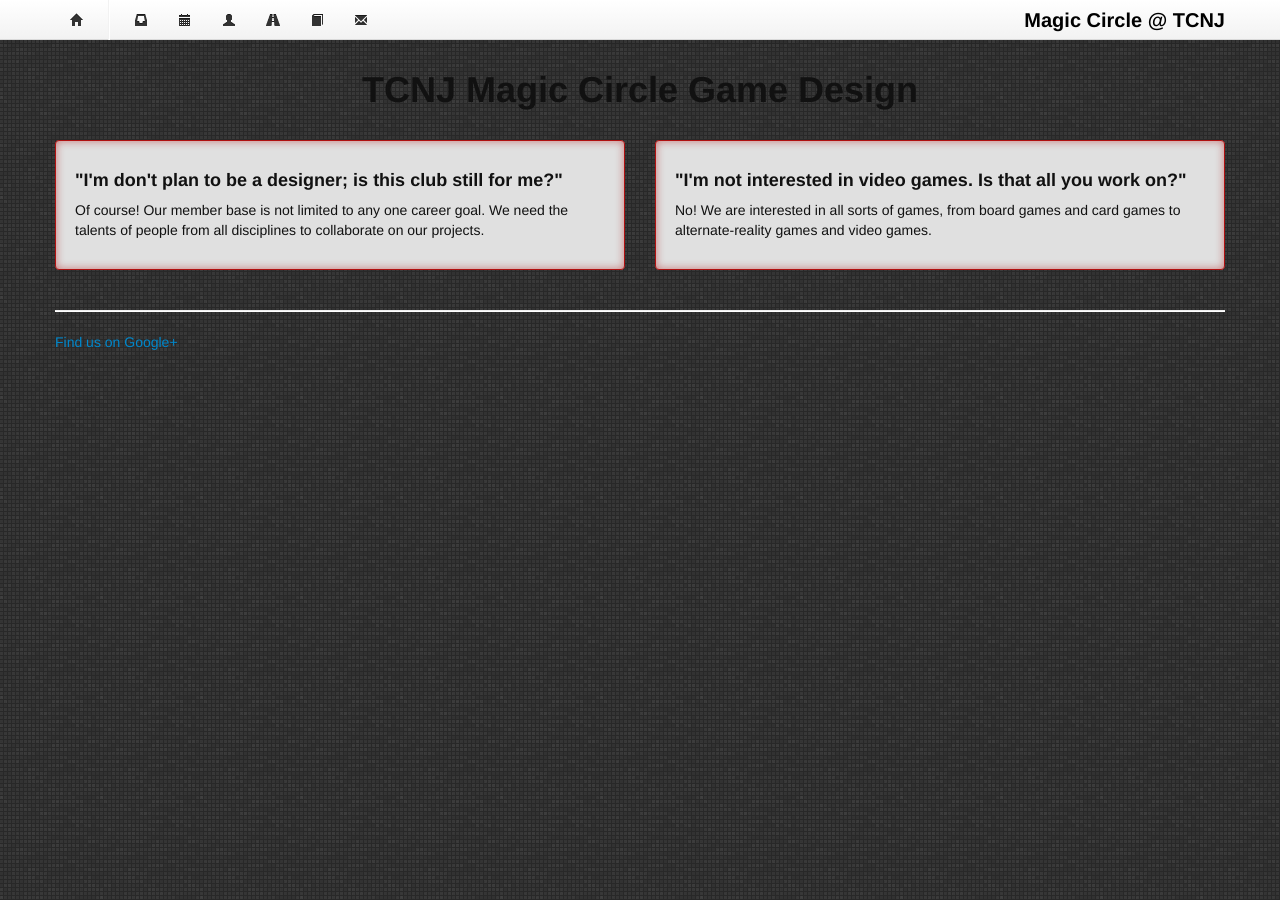
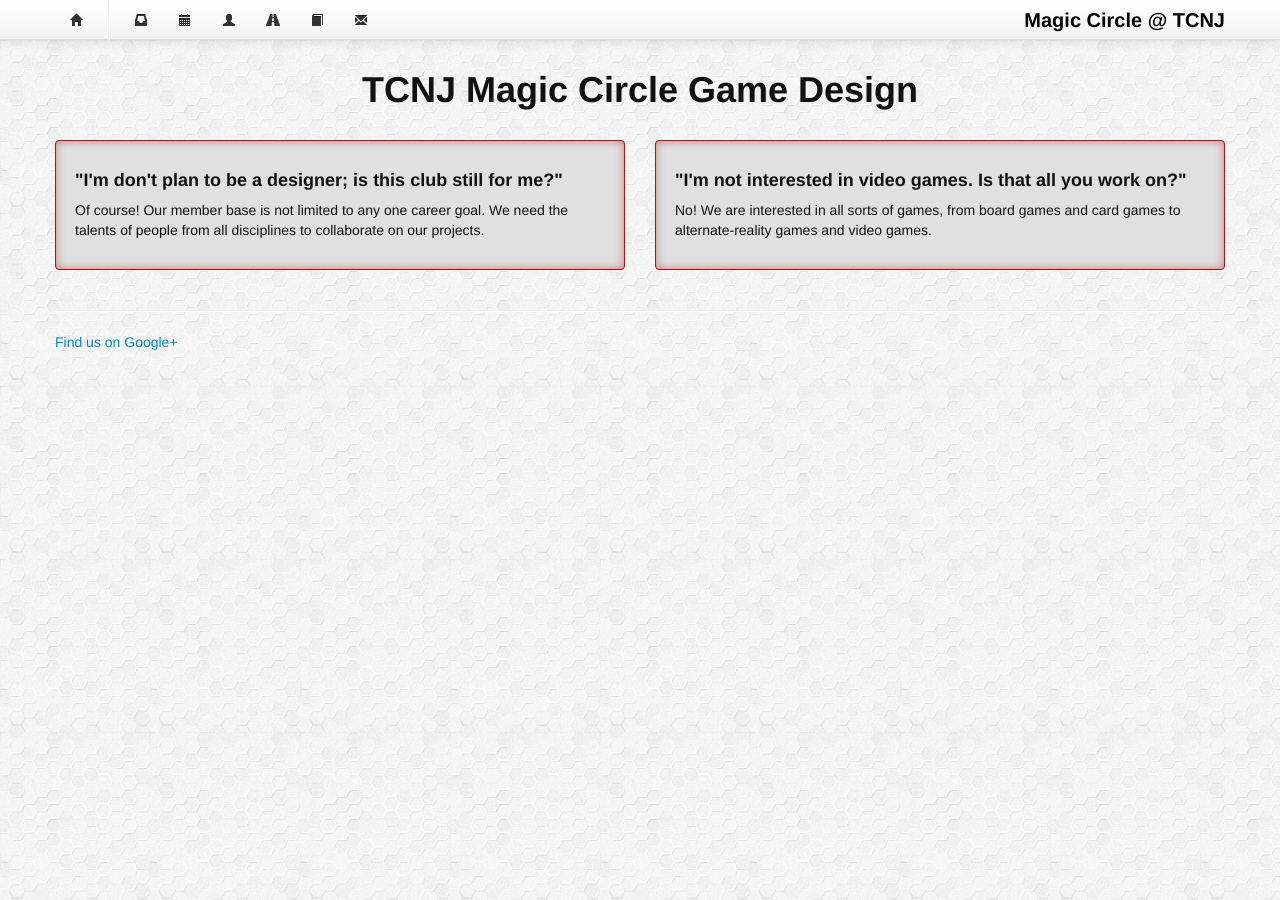
Before and after one commit to tcnj-magic-circle/tcnj-magic-circle.github.com, a Jekyll site: the page built from index.html, in a window 1280 px wide. Built offline with Jekyll 4.4.1, drawn with Linux system fonts in a browser that asks for light colours; nearby versions of some CDN libraries.

Commit message:
Background tile change.

```diff
--- a/assets/css/custom.css
+++ b/assets/css/custom.css
@@ -4,7 +4,7 @@
 
 body {
     color: #111;
-    background-image: url("/assets/img/bg/px_by_Gre3g.png");
+    background-image: url("/assets/img/bg/hexellence.png");
 }
 
 body div.navbar.navbar-fixed-top li {
```
Also changed, not shown: assets/img/bg/hexellence.png (added).
